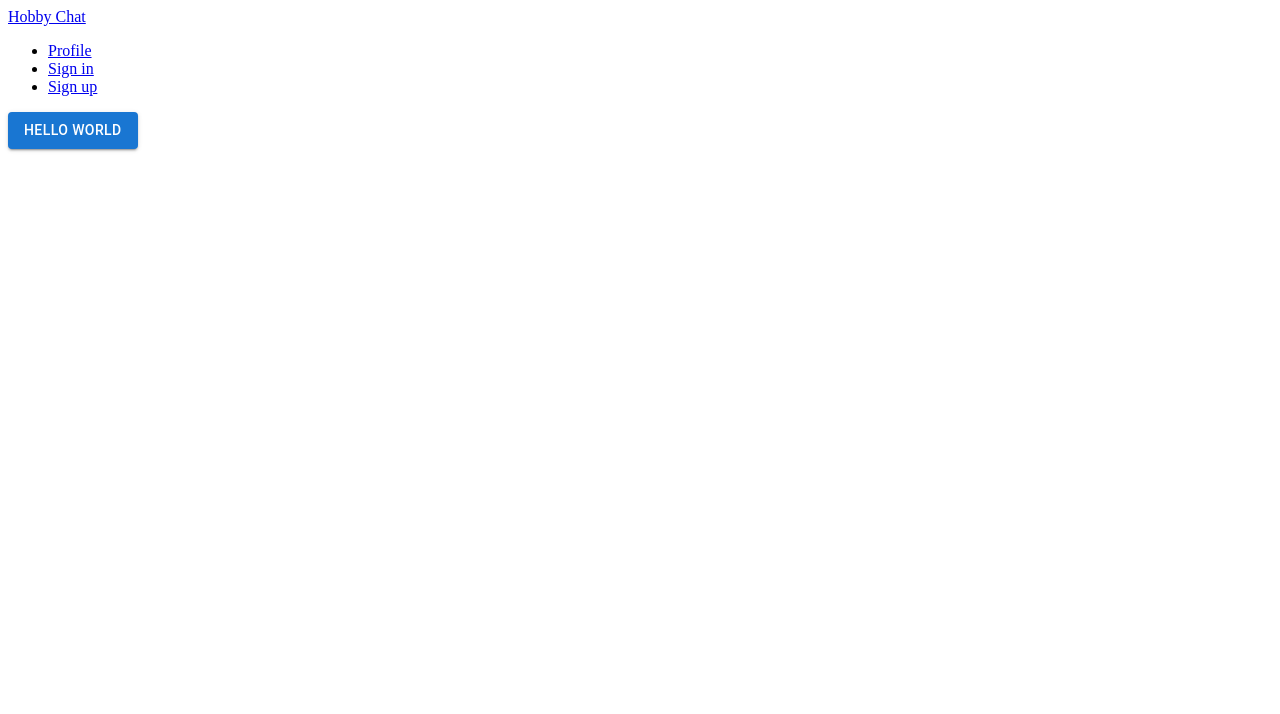
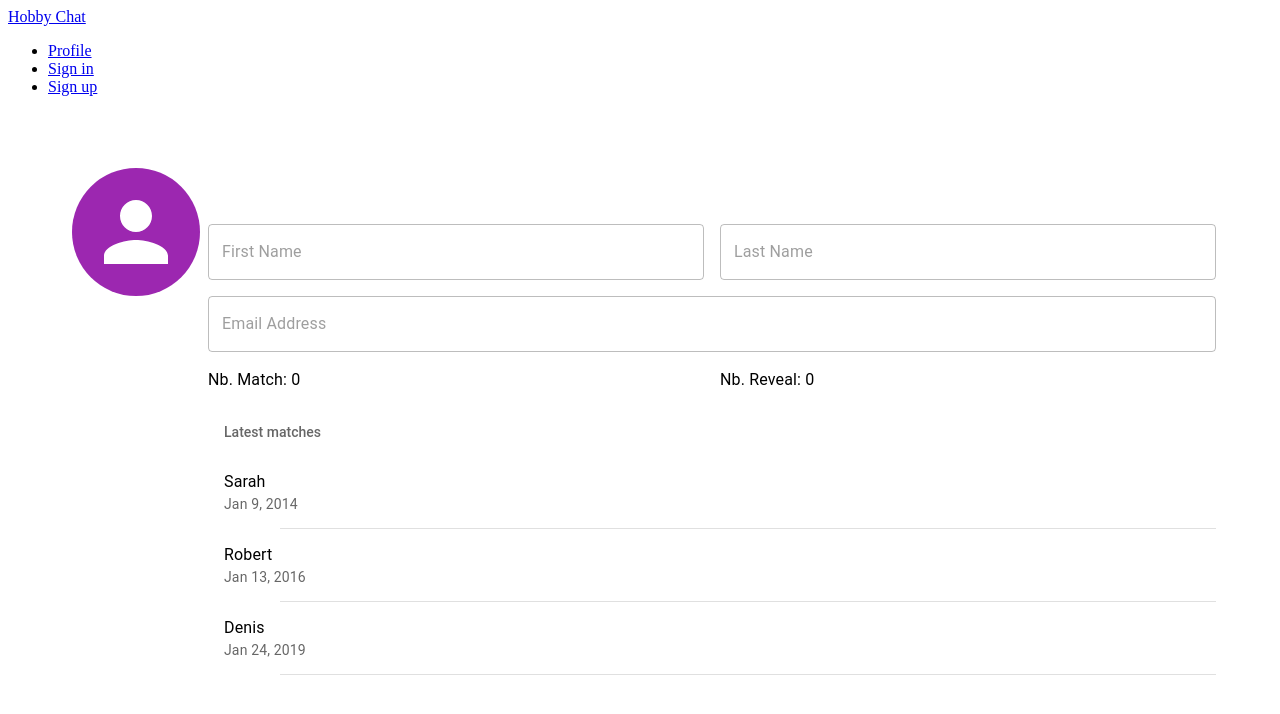
Before and after one commit to frisk038/livechat-front, a React (Vite) app: page /profile in a window 1280 px wide. Shown: the top 714 px of the page. Built offline with nearby package versions, Linux system fonts and the light colour scheme.

Commit message:
profile page

```diff
--- a/src/App.tsx
+++ b/src/App.tsx
@@ -2,6 +2,7 @@ import Button from "@mui/material/Button";
 import { useState } from "react";
 import { createBrowserRouter, Link, Outlet, RouterProvider } from "react-router-dom";
 import Header from "./components/header";
+import Profile from "./pages/profile";
 import SignIn from "./pages/signin";
 import SignUp from "./pages/signup";
 
@@ -12,7 +13,7 @@ const router = createBrowserRouter([
     children: [
       {
         path: "/profile",
-        element: <Button variant="contained">Hello World</Button>,
+        element: <Profile />,
       },
       {
         path: "/login",
--- /dev/null
+++ b/src/pages/profile.tsx
@@ -0,0 +1,112 @@
+import Avatar from "@mui/material/Avatar";
+import Box from "@mui/material/Box";
+import Container from "@mui/material/Container";
+import Divider from "@mui/material/Divider";
+import Grid from "@mui/material/Grid";
+import List from "@mui/material/List";
+import ListItem from "@mui/material/ListItem";
+import ListItemText from "@mui/material/ListItemText";
+import ListSubheader from "@mui/material/ListSubheader";
+import TextField from "@mui/material/TextField";
+import Typography from "@mui/material/Typography";
+import { FunctionComponent, useState } from "react";
+
+interface ProfileProps {}
+
+const Profile: FunctionComponent<ProfileProps> = () => {
+  const [nbReveal, setNbReveal] = useState(0);
+  const [nbMatch, setnbMatch] = useState(0);
+  const [matchLst, setmatchLst] = useState([
+    { name: "Sarah", date: "Jan 9, 2014" },
+    { name: "Robert", date: "Jan 13, 2016" },
+    { name: "Denis", date: "Jan 24, 2019" },
+  ]);
+
+  return (
+    <Container>
+      <Box
+        sx={{
+          marginTop: 8,
+          display: "flex",
+          flexDirection: "row",
+          //   alignItems: "center",
+        }}
+      >
+        <Box alignItems="flex-start">
+          <Avatar sx={{ m: 1, bgcolor: "secondary.main", width: 128, height: 128 }}></Avatar>
+        </Box>
+
+        <Box
+          sx={{
+            marginTop: 8,
+            display: "flex",
+            flexDirection: "column",
+            alignItems: "center",
+          }}
+        >
+          <Grid container spacing={2}>
+            <Grid item xs={12} sm={6}>
+              <TextField
+                autoComplete="given-name"
+                name="firstName"
+                disabled
+                fullWidth
+                id="firstName"
+                label="First Name"
+                autoFocus
+              />
+            </Grid>
+            <Grid item xs={12} sm={6}>
+              <TextField
+                disabled
+                fullWidth
+                id="lastName"
+                label="Last Name"
+                name="lastName"
+                autoComplete="family-name"
+              />
+            </Grid>
+            <Grid item xs={12}>
+              <TextField
+                disabled
+                fullWidth
+                id="email"
+                label="Email Address"
+                name="email"
+                autoComplete="email"
+              />
+            </Grid>
+            <Grid item xs={6}>
+              <Typography>Nb. Match: {nbMatch}</Typography>
+            </Grid>
+            <Grid item xs={6}>
+              <Typography>Nb. Reveal: {nbReveal}</Typography>
+            </Grid>
+            <Grid item xs={12}>
+              <List
+                subheader={
+                  <ListSubheader component="div" id="nested-list-subheader">
+                    Latest matches
+                  </ListSubheader>
+                }
+              >
+                {matchLst.map((match, idx) => {
+                  return (
+                    <Box key={idx}>
+                      <ListItem>
+                        <ListItemText primary={match.name} secondary={match.date} />
+                      </ListItem>
+                      <Divider variant="inset" component="li" />
+                    </Box>
+                  );
+                })}
+              </List>
+            </Grid>
+          </Grid>
+        </Box>
+      </Box>
+    </Container>
+  );
+};
+
+export default Profile;
```
